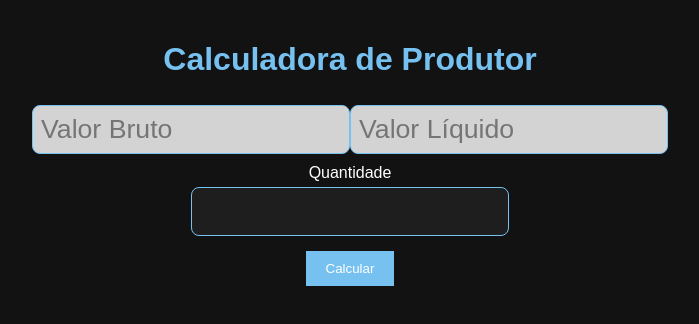
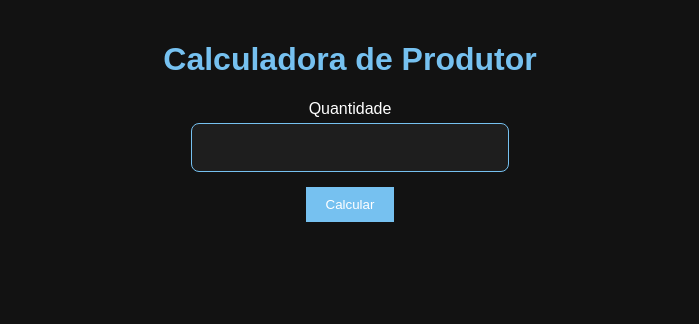
Before and after one commit to patciello/removedordeDizima, a React (Create React App) app: page / in a window 1280 px wide. Shown: the top 324 px of the page, without its empty margins (290-989 px from the left). Built offline with nearby package versions, Linux system fonts and the light colour scheme.

Commit message:
downgrade valor bruto e liquido remove

```diff
--- a/src/App.js
+++ b/src/App.js
@@ -55,7 +55,6 @@ function App() {
   return (
     <div className="container">
       <h1>Calculadora de Produtor</h1>
-      <YourComponent />
       <div>
         <label>Quantidade</label>
         <input
```
